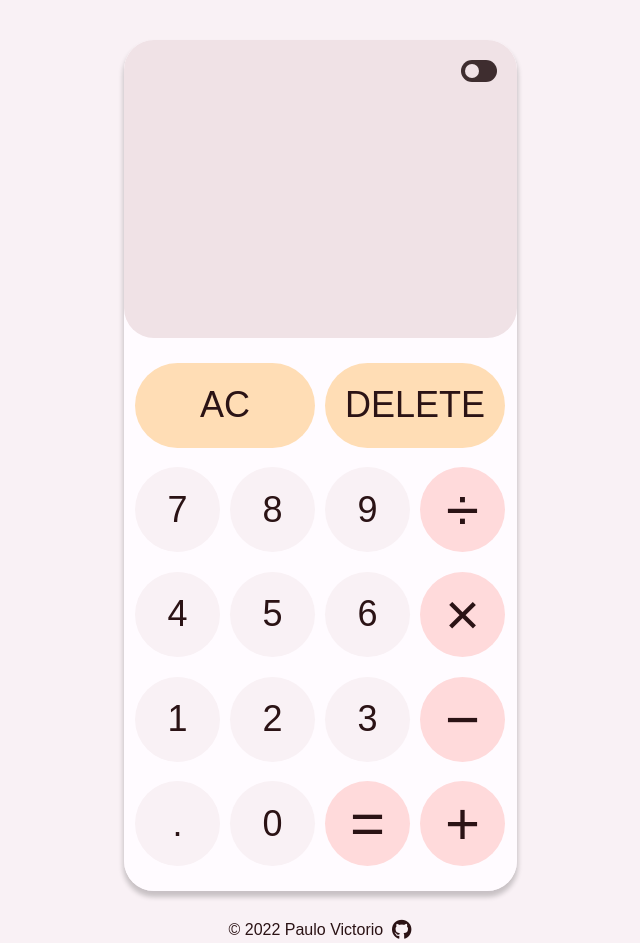
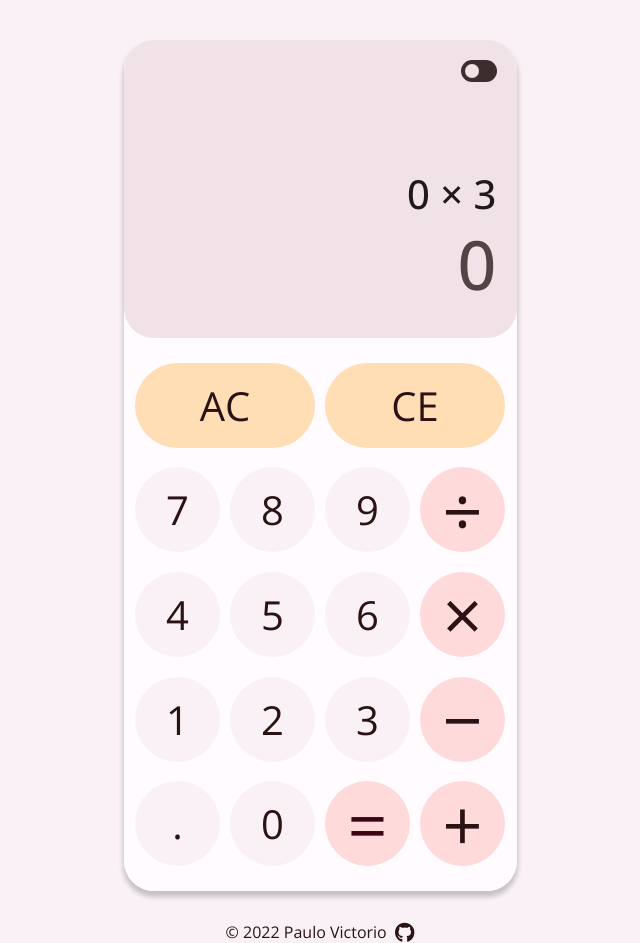
Before and after one commit to pauvictorio/calculator, a plain HTML site: page index.html in a window 1280 px wide. Shown: the whole page, without its empty margins (320-960 px from the left). Drawn offline with nearby package versions, Linux system fonts and the light colour scheme; a web font is replaced by a local one.

Commit message:
Fix styling and add scripting on buttons

```diff
--- a/css/dark.css
+++ b/css/dark.css
@@ -10,6 +10,14 @@ body {
 
 .display {
   background-color: #3e2d2f;
+}
+
+.operation-screen {
+  color: #ede0df;
+}
+
+.results-screen {
+  color: #d7c1c2;
 }
 
 
@@ -47,6 +55,14 @@ body {
   background-color: #7f6869;
 }
 
+[data-key='='] {
+  background-color: #72343a;
+}
+
+[data-key='=']:active {
+  background-color: #905e65;
+}
+
 
 /* Footer */
 footer {
--- a/css/light.css
+++ b/css/light.css
@@ -10,6 +10,14 @@ body {
 
 .display {
   background-color: #f0e2e6;
+}
+
+.operation-screen {
+  color: #1f1919;
+}
+
+.results-screen {
+  color: #524344;
 }
 
 
@@ -46,6 +54,10 @@ body {
   background-color: #caadac;
 }
 
+[data-key='='] {
+  color: #3a0611;
+}
+
 
 /* Footer */
 footer {
--- a/css/style.css
+++ b/css/style.css
@@ -1,14 +1,15 @@
 @import url('http://fonts.cdnfonts.com/css/gilroy-bold');
+@import url('https://fonts.googleapis.com/css2?family=Open+Sans:wght@400;500;600&display=swap');
 
 * {
   box-sizing: border-box;
   padding: 0;
   margin: 0;
-  transition: 0.15s;
+  transition: all 0.2s;
 }
 
 body {
-  font-family: 'Gilroy-Regular', sans-serif;
+  font-family: 'Gilroy-Medium', sans-serif;
   display: flex;
   flex-direction: column;
 }
@@ -29,8 +30,30 @@ main {
 }
 
 .display {
+  font-family: 'Gilroy-Regular', 'Open Sans', sans-serif;
   height: 100%;
   border-radius: 30px;
+}
+
+.operation-screen,
+.results-screen {
+  font-weight: 500;
+  display: flex;
+  justify-content: end;
+  align-items: flex-end;
+  padding: 0 20px;
+}
+
+.operation-screen {
+  /* background-color: blue; */
+  font-size: 40px;
+  height: 40%;
+}
+
+.results-screen {
+  /* background-color: aqua; */
+  font-size: 68px;
+  height: 30%;
 }
 
 
@@ -47,8 +70,8 @@ main {
 }
 
 .button {
-  font-family: 'Gilroy-Bold', sans-serif;
-  font-size: 36px;
+  font-family: 'Gilroy-Medium', 'Open Sans', sans-serif;
+  font-size: 40px;
   height: 85px;
   width: 85px;
   border-radius: 50%;
@@ -76,23 +99,29 @@ main {
   grid-column: 1 / 3;
 }
 
-#delete {
+#ce {
   grid-column: 3 / 5;
 }
 
 
 .operation {
-  font-family: 'Gilroy-Regular', sans-serif;
-  font-size: 60px;
+  font-family: 'Gilroy-Light', 'Open Sans', sans-serif;
+  font-size: 70px;
 }
 
 
 /* Footer */
 footer {
-  font-family: 'Gilroy-Regular', sans-serif;
+  font-family: 'Gilroy-Medium', 'Open Sans', sans-serif;
   margin: auto;
 }
 
 footer i:hover {
   transform: rotate(360deg) scale(1.2);
 }
+
+@media (max-width: 393px) {
+  main {
+    margin: 0 auto 30px;
+  }
+}
--- a/index.html
+++ b/index.html
@@ -18,7 +18,7 @@
   <!-- Font Awesome -->
   <script src="https://kit.fontawesome.com/07332edd91.js" crossorigin="anonymous"></script>
 
-  <title>Calculator</title>
+  <title>Calculator | Paulo Victorio</title>
 
 </head>
 <body>
@@ -39,9 +39,14 @@
         </div>
 
         <!-- Operation Screen -->
-
+        <div class="operation-screen">
+          0 &times; 3
+        </div>
 
         <!-- Results Screen -->
+        <div class="results-screen">
+          0
+        </div>
 
       </div>
     </div>
@@ -49,8 +54,8 @@
 
     <!-- Buttons -->
     <div class="buttons-grid">
-      <div id="ac"     class="button clear">AC</div>
-      <div id="delete" class="button clear">DELETE</div>
+      <div id="ac"      class="button clear">AC</div>
+      <div id="ce"      class="button clear">CE</div>
       <div data-key="7" class="button nums">7</div>
       <div data-key="8" class="button nums">8</div>
       <div data-key="9" class="button nums">9</div>
--- a/script/script.js
+++ b/script/script.js
@@ -0,0 +1,27 @@
+const keys = [...document.querySelectorAll('.button')];
+
+//
+function displayOperation() {
+
+}
+
+//
+function displayResult() {
+
+}
+
+// Handle keyboard input
+window.addEventListener('keydown', e => {
+  const key = document.querySelector(`.button[data-key="${e.key}"]`);
+  if (keys.includes(key)) console.log(key);
+});
+
+// Handle onscreen input
+window.addEventListener('click', e => {
+  const key = e.target;
+  if (keys.includes(key)) console.log(key);
+});
+
+function btnChrome_onclick() {
+  document.documentElement.webkitRequestFullScreen();
+}
```
